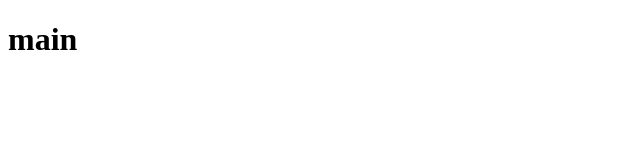
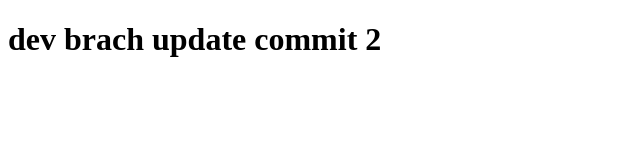
Before and after one commit to sandesh-angularminds/test-branch, a website: page index.html in a window 1280 px wide. Shown: the whole page, without its empty margins (0-640 px from the left). Drawn offline with Linux system fonts and the light colour scheme.

Commit message:
commit 2

```diff
--- a/index.html
+++ b/index.html
@@ -6,6 +6,6 @@
     <title>Document</title>
 </head>
 <body>
-    <h1>main</h1>
+    <h1>dev brach update commit 2</h1>
 </body>
 </html>
```
